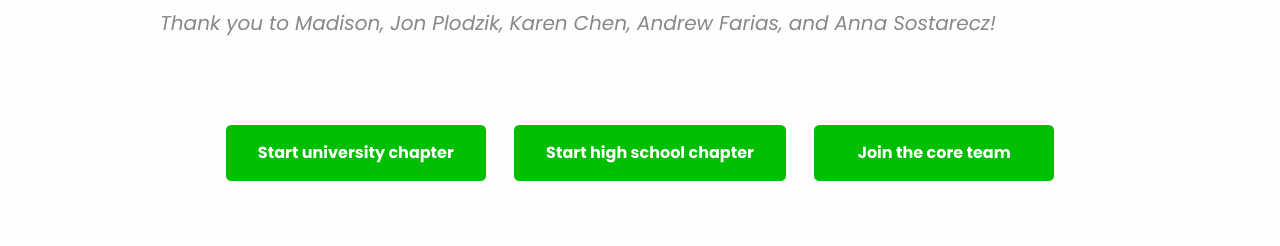
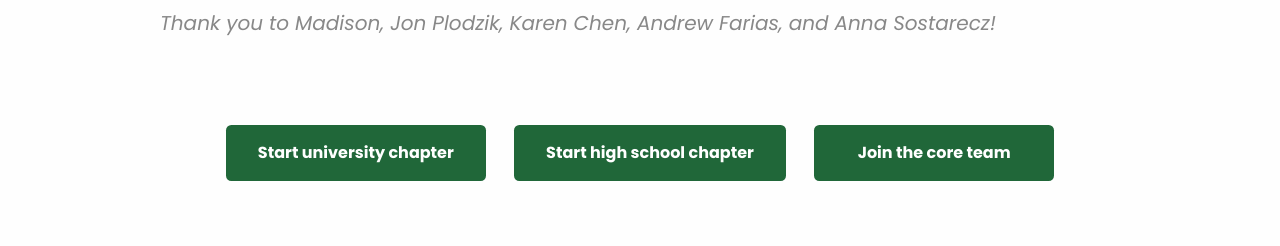
Before and after one commit to green2go-org/green2go.org, a plain HTML site: page index.html in a window 1280 px wide. Shown: the part 915-1161 px from the top of the page. Drawn offline with Linux system fonts and the light colour scheme.

Commit message:
Update button color

```diff
--- a/css/main.css
+++ b/css/main.css
@@ -69,7 +69,7 @@ h2 {
     margin: 0.75em;
     min-width: fit-content;
     width: 15em; /* default width */
-    background-color: var(--g2g-green);
+    background-color: var(--g2g-dark-green);
     color: white;
     font-size: 1em;
     line-height: 1.5em;
```
